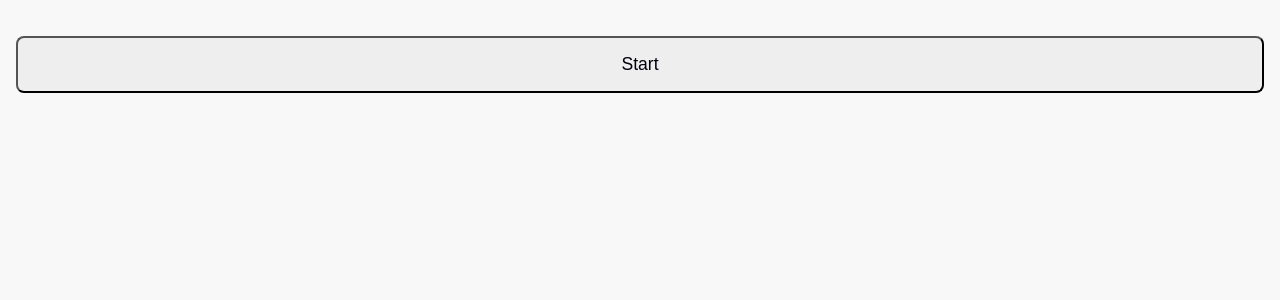
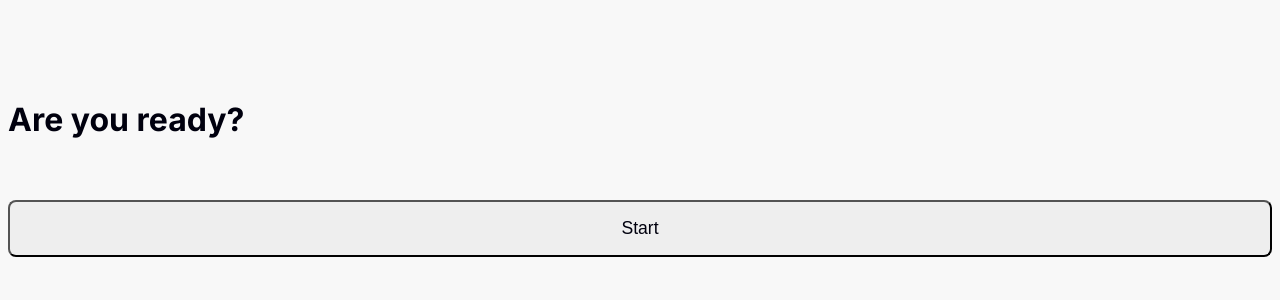
Before and after one commit to iambexnewton/quiz, a Next.js app in the folder paint-quiz/: page / in a window 1280 px wide. Shown: the top 300 px of the page. Built offline with nearby package versions, Linux system fonts and the light colour scheme.

Commit message:
amend to css

```diff
--- a/paint-quiz/app/globals.css
+++ b/paint-quiz/app/globals.css
@@ -14,11 +14,7 @@ body {
   overflow-x: hidden;
   background-color: #f8f8f8;
 }
-
-main {
-  padding: 1rem;
-}
-
+h1,
 h2,
 h3 {
   color: var(--secondary-text-color);
@@ -63,9 +59,6 @@ button {
   width: 10px;
 }
 
-.image-container {
-}
-
 .color-box {
   width: 50px;
   hight: 50px;
@@ -92,6 +85,10 @@ li {
   color: #fff;
 }
 
+.main-container {
+  padding: 100px 8px 8px 8px;
+}
+
 .quiz-container {
   padding: 1rem;
   margin-top: 2rem;
@@ -106,5 +103,12 @@ li {
 }
 
 .container p {
-  padding: 8px 0 0 8px;
+  padding: 8px 0 0 0px;
 }
+.results {
+  padding: 8px 8px;
+  margin-top: 16px;
+}
+
+.comment {
+}
--- a/paint-quiz/app/page.js
+++ b/paint-quiz/app/page.js
@@ -3,8 +3,9 @@ import Link from "next/link";
 export default function Home() {
   return (
     <main>
-      <div className='container'>
-        <Link href='/quiz'>
+      <div className='main-container'>
+        <h1 className='header'>Are you ready?</h1>
+        <Link className='link' href='/quiz'>
           <button>Start</button>
         </Link>
       </div>
```
Also changed, not shown: paint-quiz/app/quiz/page.jsx (+7 -2 lines).
